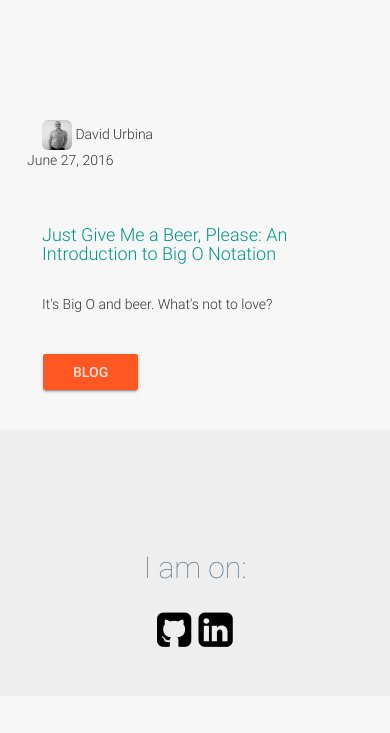
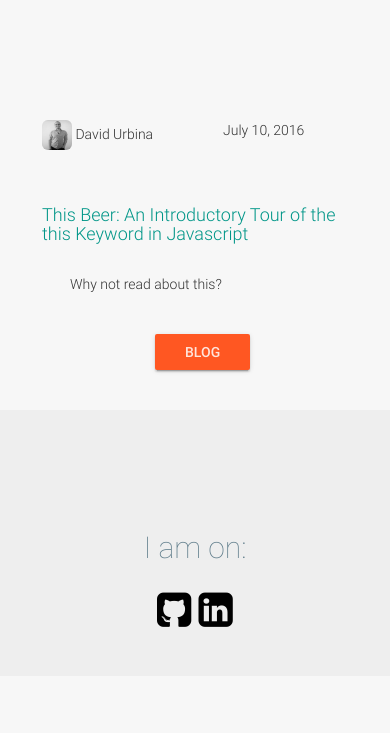
Before and after one commit to WindUpDurb/portfolio-site, a website: page index.html in a window 390 px wide. Shown: the part 1717-2450 px from the top of the page. Drawn offline with Linux system fonts and the light colour scheme.

Commit message:
Revisions

```diff
--- a/index.html
+++ b/index.html
@@ -72,24 +72,24 @@
         </div>
 
             <div style="margin-top: 45px;" class="row">
-                <div class="col-sm-2">
+                <div class="col-xs-6 col-sm-2">
                     <img style="width: 30px; height: 30px;" src="http://windupdurb.github.io/portfolio-site/img/myphoto.jpg" class="img-rounded thumbnailImage">
                     <span class="greyText">David Urbina</span>
                 </div>
-                <div class="col-sm-offset-10">June 27, 2016</div>
+                <div class="col-xs-offset-7 col-sm-offset-10">July 10, 2016</div>
             </div>
             <div class="row">
                 <div class="col-sm-8 col-sm-offset-3">
-                    <h4 style="margin-top: 35px"><a href="http://www.windupdurb.com/#!/writing/beer-me-please-an-intro-to-big-o" target="_blank">Just Give Me a Beer, Please: An Introduction to Big O Notation</a></h4>
+                    <h4 style="margin-top: 35px"><a href="http://www.windupdurb.com/#!/writing/this-beer-an-intro-to-this-in-javascript" target="_blank">This Beer: An Introductory Tour of the this Keyword in Javascript</a></h4>
                 </div>
             </div>
             <div class="row">
-                <div class="col-sm-10 col-sm-offset-3">
-                    <p>It's Big O and beer. What's not to love?</p>
+                <div class="col-xs-10 col-xs-offset-1 col-sm-10 col-sm-offset-3">
+                    <p>Why not read about this?</p>
                 </div>
             </div>
             <div class="row">
-                <div class="col-sm-3 col-sm-offset-5">
+                <div class="col-xs-6 col-xs-offset-4 col-sm-3 col-sm-offset-5">
                     <a style="margin-bottom: 10px; background-color: #FF5722" class="btn btn-primary btn-raised" style="color: white;" href="http://www.windupdurb.com" target="_blank">Blog</a>
                 </div>
 
@@ -130,7 +130,7 @@
         <h2 class="header text_b">Projects </h2>
         <div class="row">
 
-            <div class="col-sm-4">
+            <div class="col-sm-4 col-sm-offset-2">
                 <div style="padding: 10px;" class="card text-center">
                     <div class="card-block">
                         <h4 style="color: black" class="card-title">Drink, Drank, Drunk</h4>
@@ -168,12 +168,12 @@
             <div class="col-sm-4">
 
                 <!--Remove CSS height when updating-->
-                <div style="padding: 10px; height: 370px;" class="card text-center">
+            <!--    <div style="padding: 10px; height: 370px;" class="card text-center">
                     <div class="card-block">
                         <h4 style="color: black" class="card-title">To Be Updated by July 22nd, 2016</h4>
                         <h6 class="card-subtitle text-muted">React Application</h6>
                     </div>
-                    <!--<img src="/img/drinkdrankdrunk.png" alt="Card image" class="img-responsive">-->
+                    &lt;!&ndash;<img src="/img/drinkdrankdrunk.png" alt="Card image" class="img-responsive">&ndash;&gt;
                     <div class="card-block">
                         <p class="card-text"></p>
                         <a href="" target="_blank" class="card-link"></a>
@@ -184,7 +184,7 @@
                         <br>
                         <br>
                     </div>
-                </div>
+                </div>-->
 
             </div>
             <!--<div class="col-sm-3">
```
